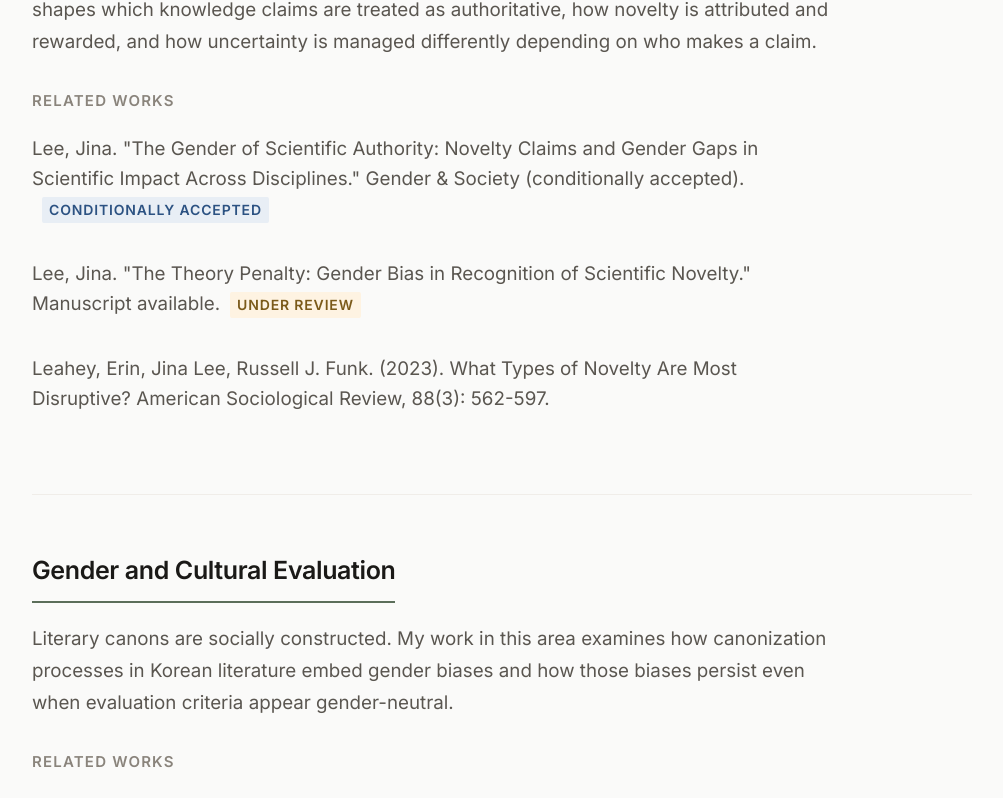
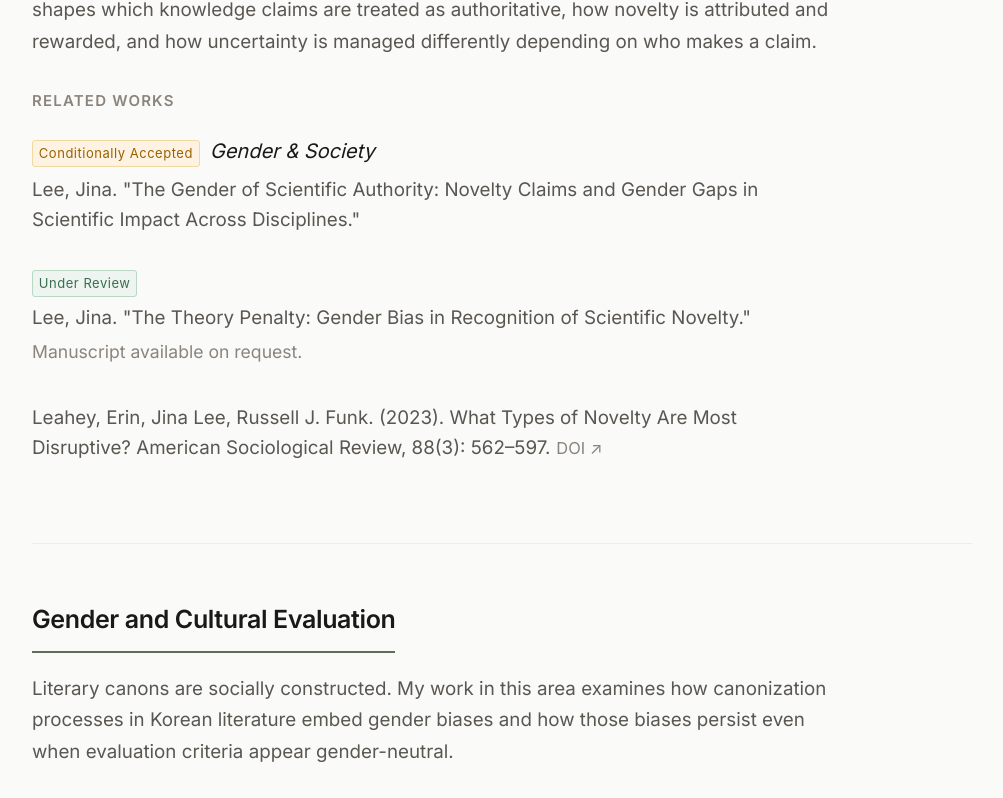
Before and after one commit to JinaLee-soc/jinalee-soc, a Next.js app: page /research in a window 1280 px wide. Shown: the part 657-1455 px from the top of the page, without its empty margins (138-1141 px from the left). Built offline with nearby package versions, Linux system fonts and the light colour scheme.

Commit message:
Add status badges above citations, DOI links, and new badge styles on research page
Co-Authored-By: Claude Sonnet 4.6 <noreply@anthropic.com>

```diff
--- a/src/content/research.ts
+++ b/src/content/research.ts
@@ -9,6 +9,9 @@ export interface ResearchProgram {
 export interface ResearchPublication {
   citation: string
   status?: string
+  journal?: string  // venue shown next to badge for non-published papers
+  note?: string     // secondary line, e.g. "Manuscript available on request."
+  doi?: string      // DOI for published papers
 }
 
 export const researchIntro = {
@@ -29,18 +32,21 @@ export const researchPrograms: ResearchProgram[] = [
     publications: [
       {
         citation:
-          'Lee, Jina. "The Gender of Scientific Authority: Novelty Claims and Gender Gaps in Scientific Impact Across Disciplines." Gender & Society (conditionally accepted).',
+          'Lee, Jina. "The Gender of Scientific Authority: Novelty Claims and Gender Gaps in Scientific Impact Across Disciplines."',
         status: 'Conditionally Accepted',
+        journal: 'Gender & Society',
       },
       {
         citation:
-          'Lee, Jina. "The Theory Penalty: Gender Bias in Recognition of Scientific Novelty." Manuscript available.',
+          'Lee, Jina. "The Theory Penalty: Gender Bias in Recognition of Scientific Novelty."',
         status: 'Under Review',
+        note: 'Manuscript available on request.',
       },
       {
         citation:
-          'Leahey, Erin, Jina Lee, Russell J. Funk. (2023). What Types of Novelty Are Most Disruptive? American Sociological Review, 88(3): 562-597.',
+          'Leahey, Erin, Jina Lee, Russell J. Funk. (2023). What Types of Novelty Are Most Disruptive? American Sociological Review, 88(3): 562–597.',
         status: 'Published',
+        doi: '10.1177/00031224231168074',
       },
     ],
   },
@@ -58,6 +64,7 @@ export const researchPrograms: ResearchProgram[] = [
         citation:
           'Lee, Jina. (2025). Gendered Pathways to Perpetual Fame: The Selection of Elite Novelists into the Korean Literary Canon. Poetics, 112.',
         status: 'Published',
+        doi: '10.1016/j.poetic.2025.102024',
       },
     ],
   },
--- a/src/pages/research.tsx
+++ b/src/pages/research.tsx
@@ -43,22 +43,38 @@ export default function Research() {
               <ul className="pub-list" aria-label={`Publications for ${program.title}`}>
                 {program.publications.map((pub, i) => (
                   <li key={i} className="pub-item">
-                    <p className="pub-item__citation">
-                      {pub.citation}
-                      {pub.status && pub.status !== 'Published' && (
+                    {pub.status && pub.status !== 'Published' && (
+                      <div className="pub-badge-row">
                         <span
-                          className={`pub-item__status ${
+                          className={`badge ${
                             pub.status === 'Conditionally Accepted'
-                              ? 'pub-item__status--forthcoming'
-                              : pub.status === 'Under Review'
-                              ? 'pub-item__status--under-review'
-                              : 'pub-item__status--in-progress'
+                              ? 'badge-accepted'
+                              : 'badge-review'
                           }`}
                         >
                           {pub.status}
                         </span>
+                        {pub.journal && (
+                          <span className="pub-item__venue">{pub.journal}</span>
+                        )}
+                      </div>
+                    )}
+                    <p className="pub-item__citation">
+                      {pub.citation}
+                      {pub.doi && (
+                        <a
+                          href={`https://doi.org/${pub.doi}`}
+                          target="_blank"
+                          rel="noopener noreferrer"
+                          className="pub-item__doi"
+                        >
+                          DOI ↗
+                        </a>
                       )}
                     </p>
+                    {pub.note && (
+                      <p className="pub-item__note">{pub.note}</p>
+                    )}
                   </li>
                 ))}
               </ul>
--- a/src/styles/globals.css
+++ b/src/styles/globals.css
@@ -450,6 +450,43 @@ button.footer__link {
   color: #6b6058;
 }
 
+.pub-badge-row {
+  display: flex;
+  align-items: baseline;
+  gap: .5rem;
+  margin-bottom: .3rem;
+  flex-wrap: wrap;
+}
+
+.badge {
+  display: inline-block;
+  font-family: -apple-system, BlinkMacSystemFont, 'Helvetica Neue', sans-serif;
+  font-size: .65rem;
+  letter-spacing: .04em;
+  padding: .1em .45em;
+  border-radius: 3px;
+  white-space: nowrap;
+  vertical-align: middle;
+}
+
+.badge-accepted { background: #fef3e2; color: #9a6000; border: 1px solid #f0d8a0; }
+.badge-review   { background: #eef4f0; color: #3a6e50; border: 1px solid #b8d8c4; }
+
+.pub-item__doi {
+  font-size: .82rem;
+  color: var(--color-text-muted);
+  text-decoration: none;
+  margin-left: .3rem;
+}
+
+.pub-item__doi:hover { color: var(--color-text); }
+
+.pub-item__note {
+  font-size: .88rem;
+  color: var(--color-text-muted);
+  margin-top: .2rem;
+}
+
 /* ===== Teaching ===== */
 .philosophy-block {
   background: var(--color-surface);
```
